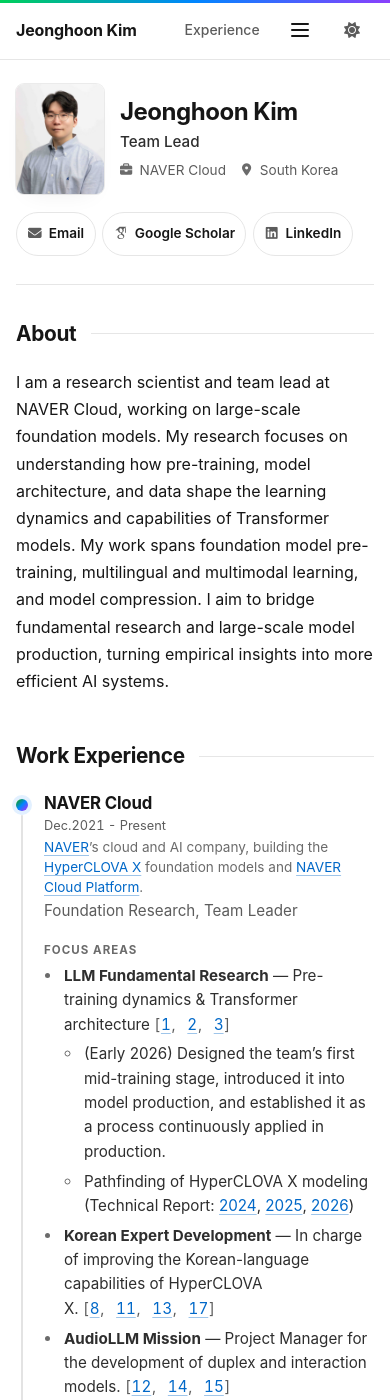
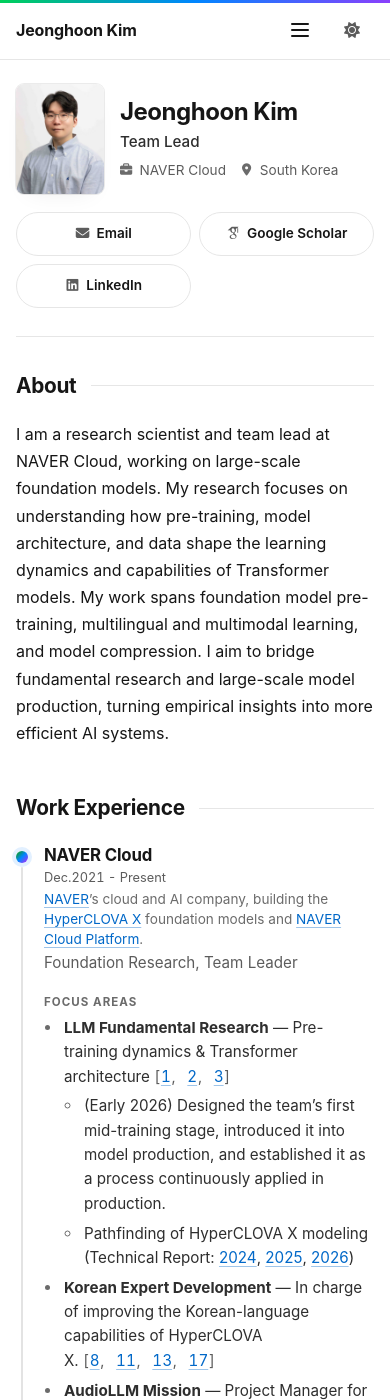
Before and after one commit to penpaperkeycode/penpaperkeycode.github.io, a Jekyll site: the page built from _pages/about.md, in a window 390 px wide and 1400 px high. Built offline with Jekyll 4.4.1, drawn with Linux system fonts in a browser that asks for light colours; some web fonts are replaced.

Commit message:
Tidy the profile links on phones; copy the email address on click
On phones (under 600px):
- the profile links (Email, Google Scholar, LinkedIn, PDF) form an even
  2x2 grid instead of a row that left PDF on a line of its own,
- every section link sits in the menu, so no single link is squeezed next
  to the menu button.

The PDF link gets a file-download icon; the old file-pdf icon had tiny
"PDF" lettering of its own.

Clicking the email link copies the address and shows an "Email address
copied" notice instead of opening a mail app. A modifier-click or a failed
copy still opens the mail app, and without JavaScript it stays a mailto:
link.

The PDF is now printed without Linux font hinting, which made the line
spacing slightly uneven.

Co-Authored-By: Claude Opus 5.5 <noreply@anthropic.com>

```diff
--- a/_includes/home/profile.html
+++ b/_includes/home/profile.html
@@ -40,6 +40,6 @@
     {%- if author.bluesky %}<li><a target="_blank" rel="noopener noreferrer" href="https://bsky.app/profile/{{ author.bluesky }}"><i class="fa-brands fa-bluesky" aria-hidden="true"></i><span>Bluesky</span><span class="screen-reader-text"> (opens in a new tab)</span></a></li>{% endif -%}
     {%- if author.mastodon %}<li><a target="_blank" rel="noopener noreferrer" href="{{ author.mastodon }}"><i class="fa-brands fa-mastodon" aria-hidden="true"></i><span>Mastodon</span><span class="screen-reader-text"> (opens in a new tab)</span></a></li>{% endif -%}
     {%- if author.youtube %}<li><a target="_blank" rel="noopener noreferrer" href="https://www.youtube.com/@{{ author.youtube }}"><i class="fa-brands fa-youtube" aria-hidden="true"></i><span>YouTube</span><span class="screen-reader-text"> (opens in a new tab)</span></a></li>{% endif -%}
-    {%- if pdf_file %}<li class="profile__pdf"><a href="{{ base_path }}{{ pdf_file.path }}" download type="application/pdf"><i class="fa-solid fa-file-pdf" aria-hidden="true"></i><span>PDF</span><span class="screen-reader-text"> version of the homepage (download)</span></a></li>{% endif -%}
+    {%- if pdf_file %}<li class="profile__pdf"><a href="{{ base_path }}{{ pdf_file.path }}" download type="application/pdf"><i class="fa-solid fa-file-arrow-down" aria-hidden="true"></i><span>PDF</span><span class="screen-reader-text"> version of the homepage (download)</span></a></li>{% endif -%}
   </ul>
 </header>
--- a/_sass/layout/_home.scss
+++ b/_sass/layout/_home.scss
@@ -223,6 +223,18 @@ $tl-dot-top                 : 0.45rem; // puts the dot on the first line of the
       i {
         color: inherit;
       }
+    }
+  }
+
+  /* phones: an even two-column grid, instead of a row that leaves one button on a line of its own */
+  @include breakpoint(max-width ($small - 1px)) {
+    display: grid;
+    grid-template-columns: repeat(2, minmax(0, 1fr));
+    gap: 0.5rem;
+
+    a {
+      display: flex;
+      justify-content: center;
     }
   }
 
@@ -873,6 +885,65 @@ $st-gap                     : 3px;     // space between a dot and the line
   font-weight: 700;
 }
 
+/* "Email address copied" notice, shown by assets/js/site-extras.js when the email link is used */
+.copy-toast {
+  position: fixed;
+  left: 0;
+  right: 0;
+  bottom: 1.5rem;
+  bottom: calc(1.5rem + env(safe-area-inset-bottom));
+  z-index: 30;
+  display: flex;
+  align-items: center;
+  gap: 0.7rem;
+  width: -webkit-max-content;
+  width: max-content;
+  max-width: calc(100vw - 2rem);
+  margin: 0 auto;
+  padding: 0.7rem 1.15rem 0.7rem 0.95rem;
+  color: var(--toast-text);
+  line-height: 1.3;
+  background: var(--toast-bg);
+  border-radius: 14px;
+  box-shadow: 0 12px 28px -12px var(--menu-shadow);
+  opacity: 0;
+  pointer-events: none;
+  -webkit-transform: translateY(0.5rem);
+          transform: translateY(0.5rem);
+  -webkit-transition: opacity 0.18s ease, -webkit-transform 0.18s ease;
+          transition: opacity 0.18s ease, transform 0.18s ease;
+
+  &.is-visible {
+    opacity: 1;
+    -webkit-transform: none;
+            transform: none;
+  }
+
+  i {
+    color: var(--toast-icon);
+  }
+
+  strong {
+    display: block;
+    font-size: 0.875rem;
+    font-weight: 600;
+  }
+
+  span {
+    display: block;
+    color: var(--toast-subtle);
+    font-size: 0.8rem;
+    overflow-wrap: anywhere;
+  }
+}
+
+@media (prefers-reduced-motion: reduce) {
+  .copy-toast {
+    -webkit-transition: none;
+            transition: none;
+  }
+}
+
 @media print {
   /* the masthead and footer are not printed: drop the space kept for them (by the scripts,
      and the gap above the footer, which could otherwise spill onto a blank last page) */
@@ -952,7 +1023,8 @@ $st-gap                     : 3px;     // space between a dot and the line
   /* not printed, and so not in the PDF that .github/scripts/build-pdf.mjs prints from these
      styles: the paper link buttons (the titles stay links) and the PDF link itself */
   .pub__links,
-  .profile__pdf {
+  .profile__pdf,
+  .copy-toast {
     display: none;
   }
 }
--- a/_sass/theme/_dark.scss
+++ b/_sass/theme/_dark.scss
@@ -92,6 +92,10 @@ html[data-theme="dark"] {
     --focus-ring                        : #0086ff;    /* Blue, as is (5.2:1) */
     --selection-bg                      : #0d3559;
     --selection-text                    : #f2f2f2;
+    --toast-bg                          : #f2f2f2;
+    --toast-text                        : #121212;    /* 16.7:1 */
+    --toast-subtle                      : #555555;    /* 6.7:1 */
+    --toast-icon                        : #06712f;    /* Green, darkened (5.5:1) */
 
     /* signature gradient stops (see theme/_default.scss) */
     --signature-stops                   : #00cf5a, #0086ff, #8a3ffc;
--- a/_sass/theme/_default.scss
+++ b/_sass/theme/_default.scss
@@ -87,6 +87,10 @@ $sidebar-screen-min-width   : 1024px;
     --focus-ring                        : #0086ff;   /* Blue, as is (3.6:1, UI graphic) */
     --selection-bg                      : #cce7ff;
     --selection-text                    : #161616;
+    --toast-bg                          : #161616;   /* "Email address copied": inverted colors */
+    --toast-text                        : #ffffff;   /* 18.1:1 */
+    --toast-subtle                      : #c4c4c4;   /* 10.4:1 */
+    --toast-icon                        : #4cdd8c;   /* Green, lightened (10.4:1) */
 
     /* the signature gradient's color stops, used as linear-gradient(<angle>, var(--signature-stops)).
        --signature-stops: the palette colors, decoration only (masthead bar).
--- a/assets/js/site-extras.js
+++ b/assets/js/site-extras.js
@@ -3,9 +3,11 @@
    - theme toggle: exposes its state (aria-pressed) and keeps the browser's theme-color in sync,
    - masthead menu: keeps aria-expanded in sync; closes the menu after a link is chosen, on Escape,
      on an outside tap, or when keyboard focus leaves it; re-runs the greedy-nav layout once more
-     because its first pass ignores the width of the menu button,
+     because its first pass ignores the width of the menu button; on phones puts every section
+     link in the menu,
    - un-pins the sticky profile when it does not fit in the window,
-   - marks the masthead link of the homepage section in view (class "is-active"). */
+   - marks the masthead link of the homepage section in view (class "is-active"),
+   - the profile's email link copies the address and says so, instead of opening a mail app. */
 (function () {
   if (window.jQuery && window.matchMedia && window.matchMedia('(prefers-reduced-motion: reduce)').matches) {
     window.jQuery.fx.off = true;
@@ -78,9 +80,28 @@
     if (isOpen() && event.relatedTarget && !nav.contains(event.relatedTarget)) { close(); }
   });
 
+  /* On a phone every section link goes in the menu; the greedy layout would leave one link
+     squeezed next to the button. window.breaks is the greedy-nav plugin's list of the widths at
+     which it moved links, which it uses to bring them back on a wider screen. */
+  var visible = nav.querySelector('.visible-links');
+  var phone = window.matchMedia ? window.matchMedia('(max-width: 599px)') : null;
+  function tuck() {
+    if (!phone || !phone.matches || !visible || !Array.isArray(window.breaks)) { return; }
+    var items = visible.querySelectorAll('li:not(.persist)');
+    for (var i = items.length - 1; i >= 0; i--) {
+      window.breaks.push(window.jQuery ? window.jQuery(visible).width() : visible.offsetWidth);
+      menu.insertBefore(items[i], menu.firstChild);
+    }
+    if (items.length) {
+      button.classList.remove('hidden');
+      button.setAttribute('count', window.breaks.length);
+    }
+  }
+
   if (typeof window.updateNav === 'function') {
     window.updateNav();
-    window.addEventListener('resize', function () { window.updateNav(); });
+    tuck();
+    window.addEventListener('resize', function () { window.updateNav(); tuck(); });
   }
 })();
 
@@ -172,3 +193,66 @@
   window.addEventListener('load', queue);
   update();
 })();
+
+/* Email: a click (or Enter) on the profile's email link copies the address and shows
+   "Email address copied", instead of opening a mail app. With a modifier key held, or when
+   copying fails, it opens the mail app as before; without JavaScript it is a plain mailto: link. */
+(function () {
+  var links = document.querySelectorAll('.profile__links a[href^="mailto:"]');
+  if (!links.length || !window.Promise) { return; }
+
+  var toast = document.createElement('div');
+  toast.className = 'copy-toast';
+  toast.setAttribute('role', 'status');
+  document.body.appendChild(toast);
+  var timer = null;
+
+  function show(address) {
+    toast.innerHTML = '<i class="fa-solid fa-circle-check" aria-hidden="true"></i>' +
+      '<div><strong>Email address copied</strong><span></span></div>';
+    toast.querySelector('span').textContent = address;
+    toast.classList.remove('is-visible');
+    void toast.offsetWidth; /* restart the fade-in on a second click */
+    toast.classList.add('is-visible');
+    clearTimeout(timer);
+    timer = setTimeout(function () { toast.classList.remove('is-visible'); }, 2600);
+  }
+
+  /* the older way, for browsers without the async clipboard API (or when it refuses) */
+  function copyBySelection(text) {
+    var area = document.createElement('textarea');
+    area.value = text;
+    area.setAttribute('readonly', '');
+    area.style.position = 'fixed';
+    area.style.top = '-1000px';
+    area.style.opacity = '0';
+    document.body.appendChild(area);
+    area.select();
+    area.setSelectionRange(0, text.length);
+    var ok = false;
+    try { ok = document.execCommand('copy'); } catch (e) { ok = false; }
+    document.body.removeChild(area);
+    return ok;
+  }
+
+  function copy(text) {
+    if (navigator.clipboard && navigator.clipboard.writeText && window.isSecureContext) {
+      return navigator.clipboard.writeText(text).catch(function () {
+        if (!copyBySelection(text)) { throw new Error('copy failed'); }
+      });
+    }
+    return copyBySelection(text) ? Promise.resolve() : Promise.reject(new Error('copy failed'));
+  }
+
+  Array.prototype.forEach.call(links, function (link) {
+    var address = decodeURIComponent(link.getAttribute('href').slice(7).split('?')[0]);
+    var hint = link.querySelector('.screen-reader-text');
+    if (hint) { hint.textContent = ' (copies the address)'; }
+    link.removeAttribute('target');
+    link.addEventListener('click', function (event) {
+      if (event.metaKey || event.ctrlKey || event.shiftKey || event.altKey) { return; }
+      event.preventDefault();
+      copy(address).then(function () { show(address); }, function () { window.location.href = link.href; });
+    });
+  });
+})();
```
Also changed, not shown: CLAUDE.md (+1 -1 lines), README.md (+1 -1 lines), .github/scripts/build-pdf.mjs.
